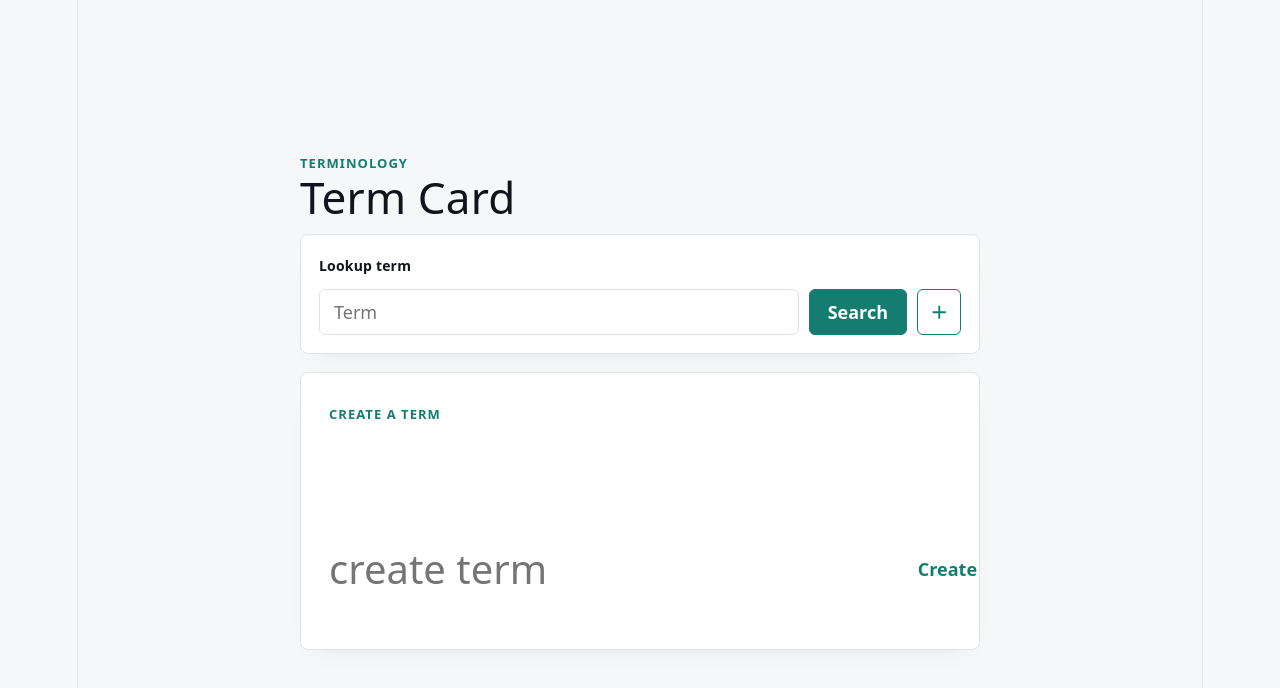
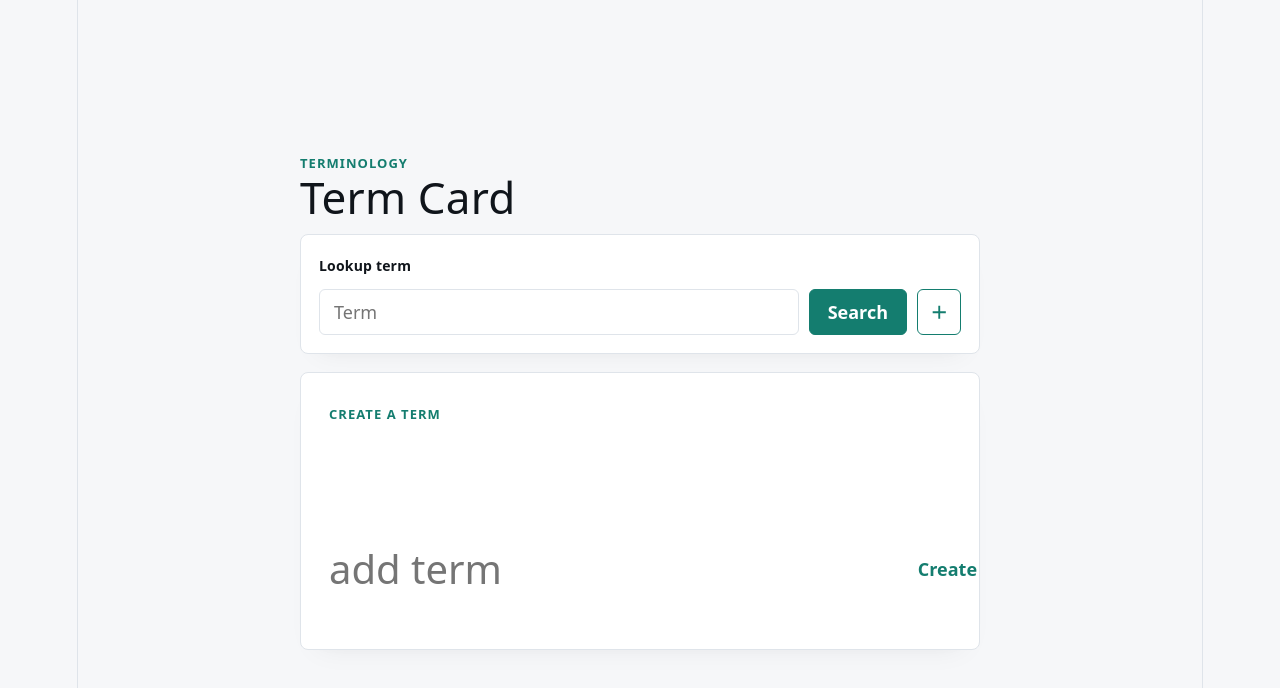
Before and after one commit to lycho33/Terminology, a React (Vite) app in the folder frontend/: page / in a window 1280 px wide. Both pictures are taken after a click on the button "Create term". Shown: the top 688 px of the page. Built offline with nearby package versions, Linux system fonts and the light colour scheme.

Commit message:
render updated term and get fresh data every minute

```diff
--- a/frontend/src/Data.tsx
+++ b/frontend/src/Data.tsx
@@ -60,6 +60,7 @@ export const Data = ({
         term={data}
         updateTerm={updateTerm}
         updateStatus={isUpdateSuccess}
+        setTerm={setTerm}
       />
     )
   );
--- a/frontend/src/hooks.tsx
+++ b/frontend/src/hooks.tsx
@@ -12,7 +12,7 @@ export const useFetchTerm = (
   return useQuery({
     queryKey: ["terms", termName],
     queryFn: () => getTerm(termName),
-    staleTime: Infinity,
+    staleTime: 60 * 1000,
     enabled: termName.length > 0,
   });
 };
--- a/frontend/src/terms/Term.tsx
+++ b/frontend/src/terms/Term.tsx
@@ -85,7 +85,7 @@ export const CreateTermForm = ({
         name="term"
         value={newTerm}
         onChange={handleChange}
-        placeholder="create term"
+        placeholder="add term"
       />
       <button className="term-card__update-button" type="submit">
         Create
@@ -94,7 +94,12 @@ export const CreateTermForm = ({
   );
 };
 
-const UpdateTermForm = ({ term, onEditMode, updateTerm }: UpdateFormProps) => {
+const UpdateTermForm = ({
+  term,
+  onEditMode,
+  updateTerm,
+  setTerm,
+}: UpdateFormProps) => {
   const [newTerm, setNewTerm] = useState<string>(term.name);
   const inputRef = useRef<HTMLInputElement>(null); // refers to the input field
 
@@ -119,6 +124,7 @@ const UpdateTermForm = ({ term, onEditMode, updateTerm }: UpdateFormProps) => {
 
     if (nextTerm) {
       updateTerm({ term: term.name, newTerm: nextTerm });
+      setTerm(nextTerm);
     }
   };
 
@@ -142,7 +148,12 @@ const UpdateTermForm = ({ term, onEditMode, updateTerm }: UpdateFormProps) => {
   );
 };
 
-export const TermCard = ({ term, updateTerm, updateStatus }: TermCardProps) => {
+export const TermCard = ({
+  term,
+  updateTerm,
+  updateStatus,
+  setTerm,
+}: TermCardProps) => {
   const [isEdit, setIsEdit] = useState<boolean>(false);
 
   const handleEdit = () => {
@@ -169,6 +180,7 @@ export const TermCard = ({ term, updateTerm, updateStatus }: TermCardProps) => {
             term={term}
             onEditMode={setIsEdit}
             updateTerm={updateTerm}
+            setTerm={setTerm}
           />
         )}
       </div>
--- a/frontend/src/terms/types.tsx
+++ b/frontend/src/terms/types.tsx
@@ -13,11 +13,13 @@ export type TermCardProps = {
   term: Term;
   updateTerm: (termInputs: UpdateTermInput) => void;
   updateStatus: boolean;
+  setTerm: (term: string) => void;
 };
 export type UpdateFormProps = {
   term: Term;
   onEditMode: (isEdit: boolean) => void;
   updateTerm: (termInputs: UpdateTermInput) => void;
+  setTerm: (term: string) => void;
 };
 
 export type CreateFormProps = {
```
